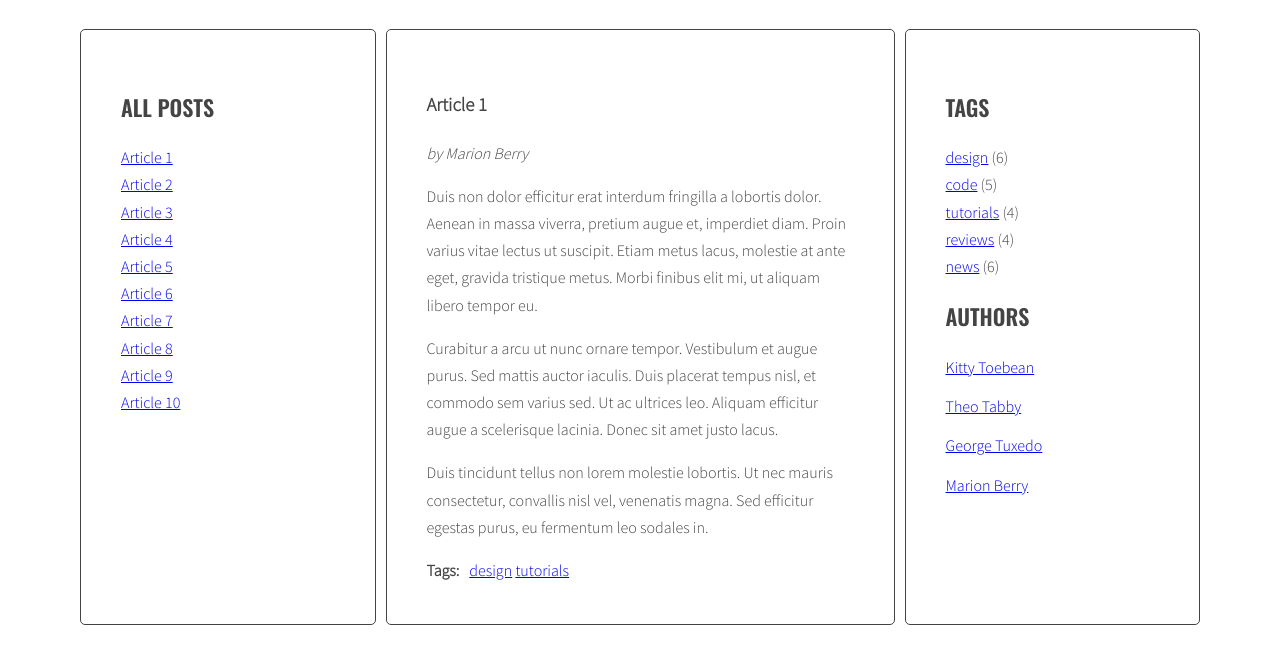
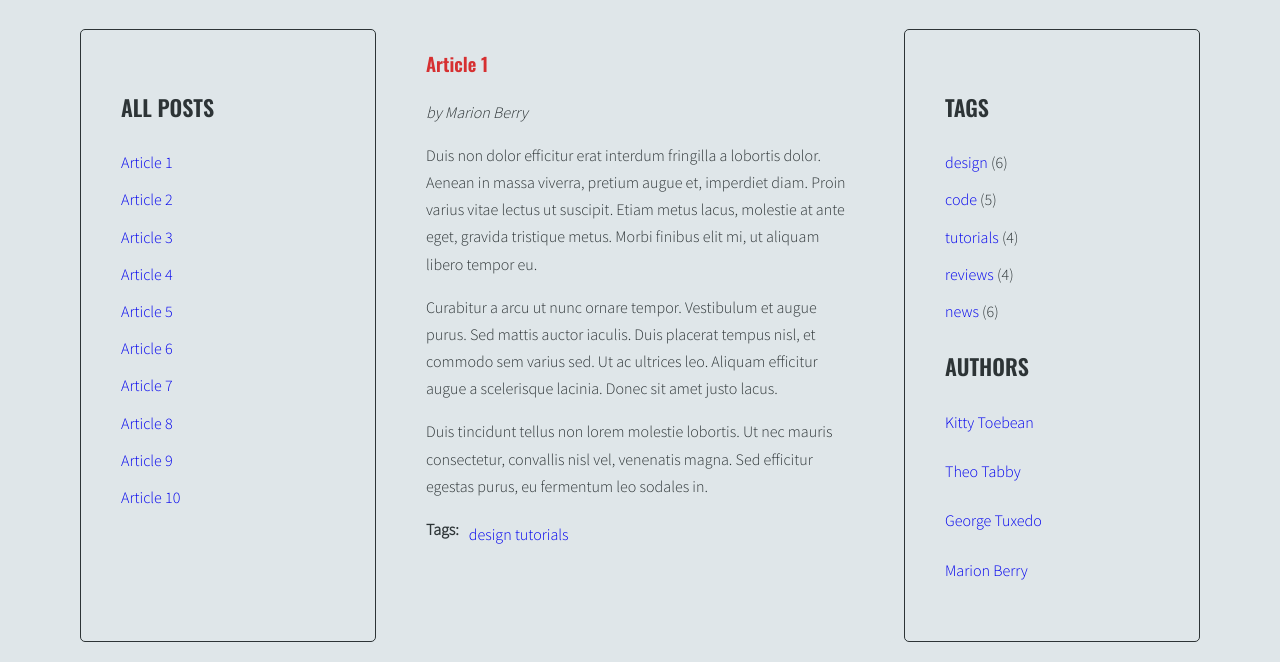
Before and after one commit to filip-taczkowski/javascript-blog, a website: page index.html in a window 1280 px wide. Shown: the part 214-876 px from the top of the page. Before the commit the page ends 847 px from the top, so only its background shows below. Drawn offline with nearby package versions, Linux system fonts and the light colour scheme.

Commit message:
Add styles for posts and logo.

```diff
--- a/index.html
+++ b/index.html
@@ -202,7 +202,7 @@
                 </div>
               </article>
             </section>
-            <aside class="sidebar">
+            <aside class="sidebar sidebar-right">
               <h2 class="section-title">Tags</h2>
               <ul class="list tags">
                 <li><a href="#">design</a> <span>(6)</span></li>
--- a/sass/style.scss
+++ b/sass/style.scss
@@ -2,12 +2,15 @@
 
 /* Variables */
 
-$color-light: #fff;
-$color-dark: #444;
+$color-light: #dfe6e9;
+$color-dark: #2d3436;
+$color-accent: #d63031;
 
 $font-logo: 'Sacramento', cursive;
 $font-header: 'Oswald', sans-serif;
 $font-text: 'Source Sans Pro', sans-serif;
+
+$transition: all 0.5s ease-in-out;
 
 /* Global */
 
@@ -52,9 +55,6 @@ body {
   flex: 1 0 0;
 }
 
-.posts {
-  flex: 2 0 0;
-}
 
 .sidebar, .posts {
   background: $color-light;
@@ -62,6 +62,12 @@ body {
   padding: 40px;
   border: 1px solid $color-dark;
   border-radius: 5px;
+}
+
+.posts {
+  flex: 2 0 0;
+  position: relative;
+  border: none;
 }
 
 /* Logo */
@@ -72,6 +78,7 @@ body {
   font-size: 104px;
   line-height: 1;
   text-align: center;
+  color: $color-accent;
 }
 
 /* Lists */
@@ -82,6 +89,19 @@ body {
   padding: 0;
   .active {
     font-weight: bold;
+  }
+  li{
+    padding: 5px 0;
+    border-radius: 10px;
+
+    a {
+      transition: $transition;
+      text-decoration: none;
+    }
+
+    &:hover a{
+      color: $color-accent;
+    }
   }
 }
 
@@ -102,9 +122,14 @@ body {
 /* Post */
 
 .post {
-  display: none;
+  transition: $transition;
+  position: absolute;
+  top: 0;
+  width: 420px;
+  opacity: 0;
   &.active {
-    display: block;
+    opacity: 1;
+    z-index: 400;
   }
 }
 
@@ -118,3 +143,8 @@ body {
     margin: 0 10px 0 0;
   }
 }
+
+.post-title {
+  color: $color-accent;
+  font-family: $font-header;
+}
```
Also changed, not shown: css/style.css, 1 other file.
